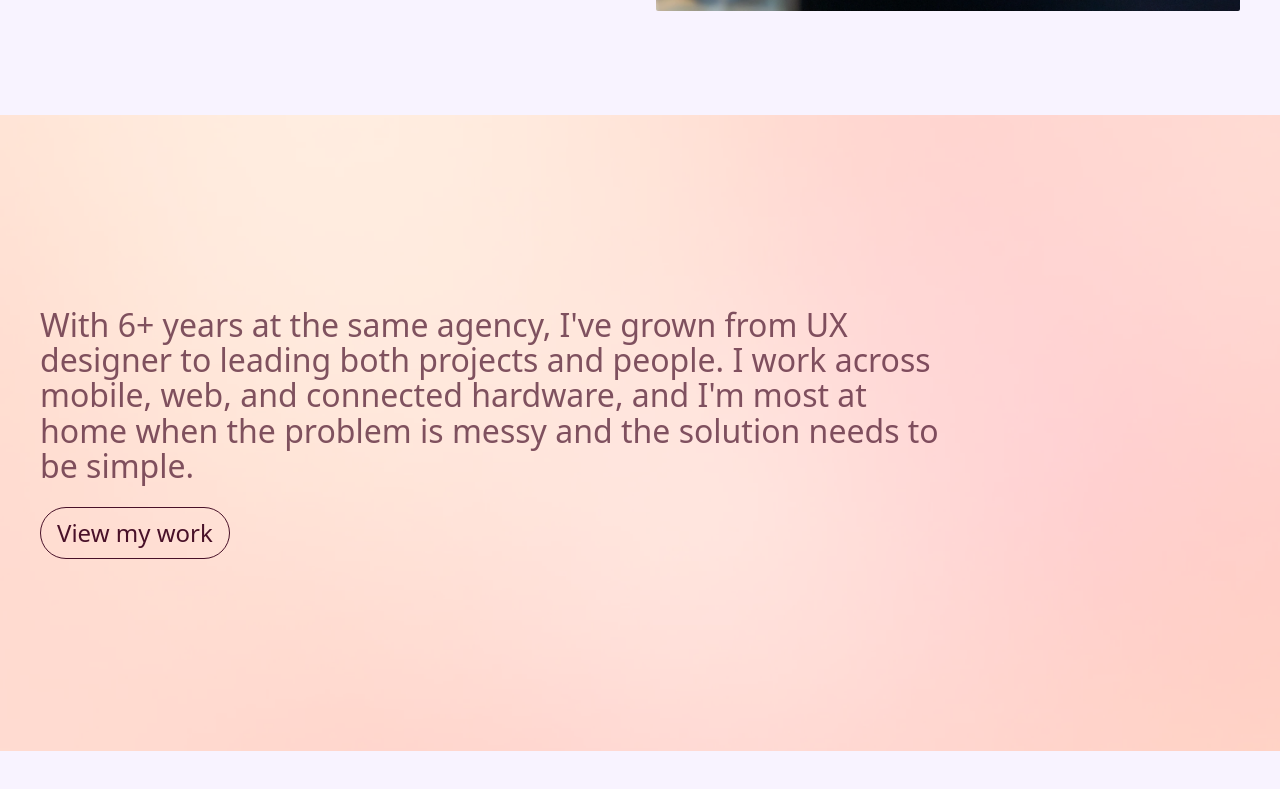
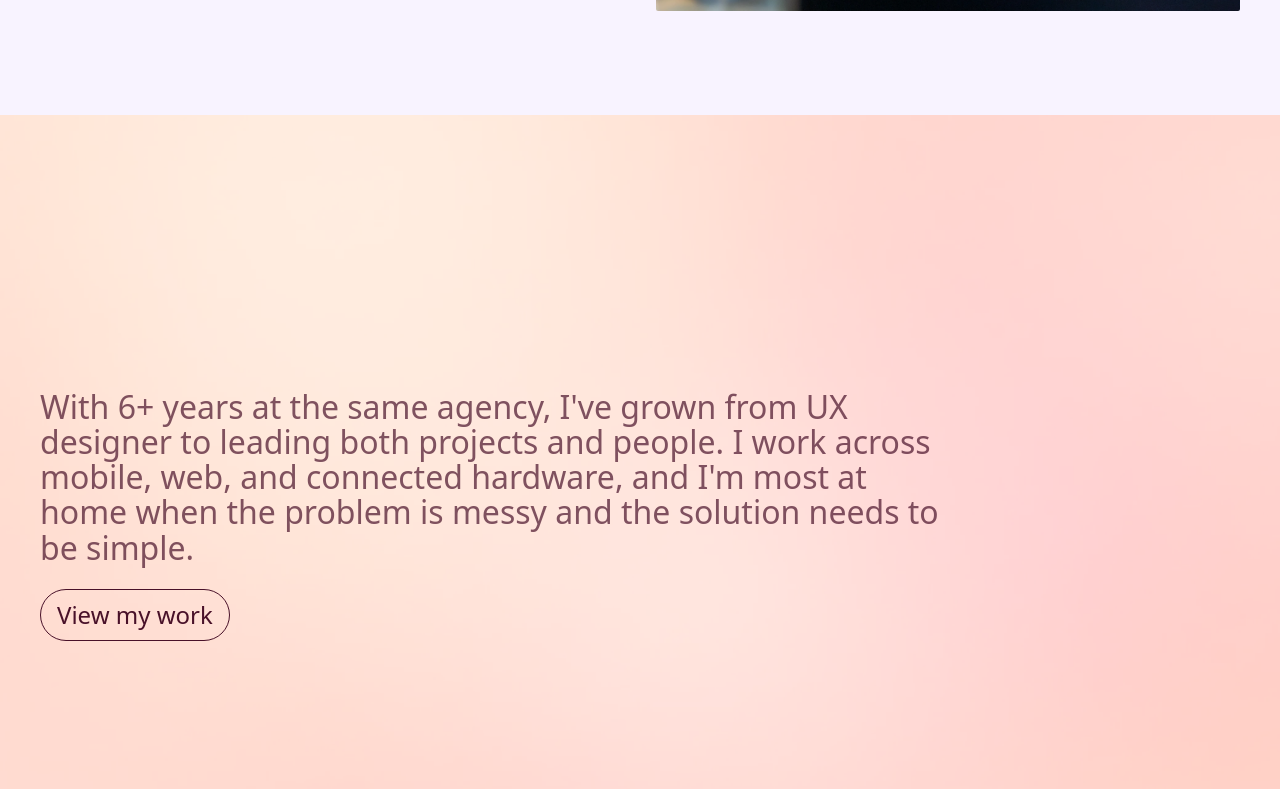
Before and after one commit to lica-ux/portfolio, a React (Vite) app: page / in a window 1280 px wide. Shown: the part 749-1538 px from the top of the page. Built offline with nearby package versions, Linux system fonts and the light colour scheme.

Commit message:
chore: auto-save 2026-04-28 17:48

```diff
--- a/src/pages/Home.tsx
+++ b/src/pages/Home.tsx
@@ -47,7 +47,7 @@ export default function Home() {
       {/* About */}
       <section
         id="about"
-        className="snap-start relative flex flex-col justify-center gap-6 py-24 md:py-48 px-4 md:px-10 min-h-[75svh]"
+        className="snap-start relative flex flex-col justify-center gap-6 py-24 md:py-48 px-4 md:px-10 min-h-[100svh]"
         style={{ backgroundColor: '#FFE8DB' }}
       >
         {/* Background gradient */}
```
